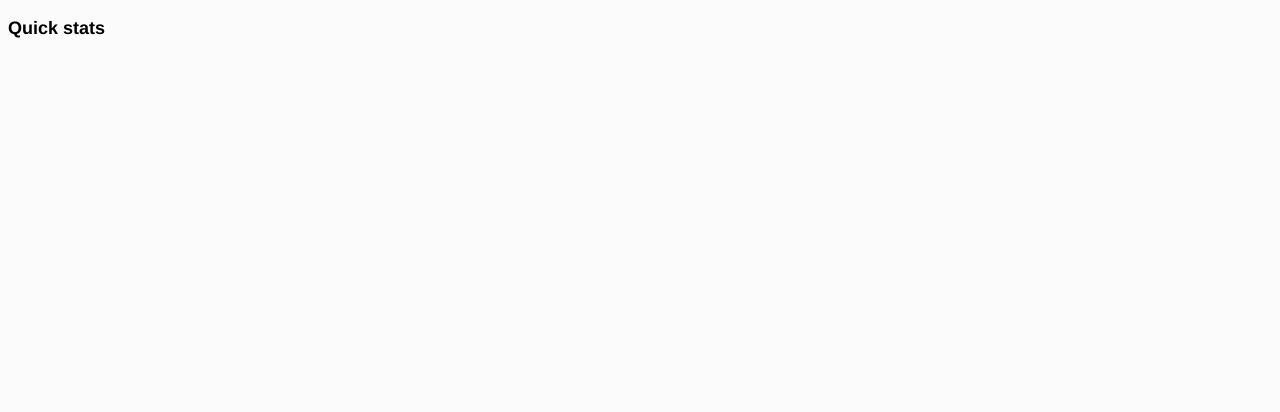
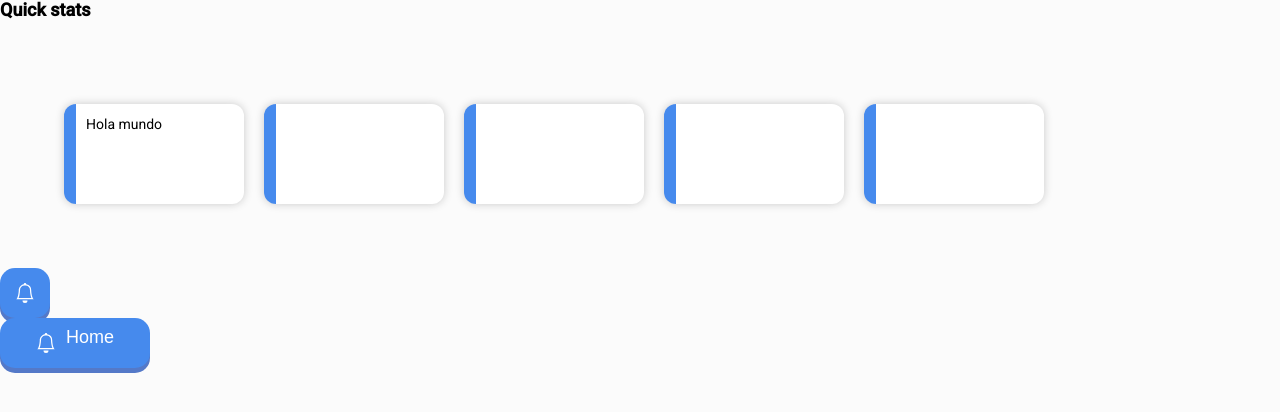
Before and after one commit to DyxBenjamin/open-school, an Angular app: page /teachers in a window 1280 px wide. Shown: the top 412 px of the page. Built offline with nearby package versions, Linux system fonts and the light colour scheme.

Commit message:
sass buttons styles

```diff
--- a/angular.json
+++ b/angular.json
@@ -23,6 +23,7 @@
               "src/assets"
             ],
             "styles": [
+              "./node_modules/@angular/material/prebuilt-themes/deeppurple-amber.css",
               "src/styles.css"
             ],
             "scripts": []
@@ -90,6 +91,7 @@
               "src/assets"
             ],
             "styles": [
+              "./node_modules/@angular/material/prebuilt-themes/deeppurple-amber.css",
               "src/styles.css"
             ],
             "scripts": []
--- a/package.json
+++ b/package.json
@@ -11,13 +11,17 @@
   "private": true,
   "dependencies": {
     "@angular/animations": "^14.1.0",
+    "@angular/cdk": "^14.1.0",
     "@angular/common": "^14.1.0",
     "@angular/compiler": "^14.1.0",
     "@angular/core": "^14.1.0",
     "@angular/forms": "^14.1.0",
+    "@angular/material": "^14.1.0",
     "@angular/platform-browser": "^14.1.0",
     "@angular/platform-browser-dynamic": "^14.1.0",
     "@angular/router": "^14.1.0",
+    "angular-material-icons": "^0.7.1",
+    "bootstrap-icons": "^1.9.1",
     "rxjs": "~7.5.0",
     "tslib": "^2.3.0",
     "zone.js": "~0.11.4"
--- a/src/app/app.module.ts
+++ b/src/app/app.module.ts
@@ -5,6 +5,8 @@ import { AppComponent } from './app.component';
 import { TeachersComponent } from './teachers/teachers.component';
 import {RouterModule} from "@angular/router";
 import {AppRoutingModule} from "./app.routing.module";
+import {MatIconModule} from "@angular/material/icon";
+import { BrowserAnimationsModule } from '@angular/platform-browser/animations';
 
 @NgModule({
   declarations: [
@@ -14,7 +16,9 @@ import {AppRoutingModule} from "./app.routing.module";
   imports: [
     BrowserModule,
     AppRoutingModule,
-    RouterModule
+    RouterModule,
+    MatIconModule,
+    BrowserAnimationsModule
   ],
   providers: [],
   bootstrap: [AppComponent]
--- a/src/app/teachers/teachers.component.html
+++ b/src/app/teachers/teachers.component.html
@@ -1,3 +1,27 @@
 <section class='teachers' >
   <p class='medium-label' >Quick stats</p>
+  <div class='quick-stats-container'>
+    <div class = 'small-card' >Hola mundo</div >
+    <div class = 'small-card' ></div >
+    <div class = 'small-card' ></div >
+    <div class = 'small-card' ></div >
+    <div class = 'small-card' ></div >
+  </div>
+
+  <button class='small-icon-button'>
+    <svg xmlns="http://www.w3.org/2000/svg" width="20" height="20" fill="currentColor" class="bi bi-bell" viewBox="0 0 16 16">
+      <path d="M8 16a2 2 0 0 0 2-2H6a2 2 0 0 0 2 2zM8 1.918l-.797.161A4.002 4.002 0 0 0 4 6c0 .628-.134 2.197-.459 3.742-.16.767-.376 1.566-.663 2.258h10.244c-.287-.692-.502-1.49-.663-2.258C12.134 8.197 12 6.628 12 6a4.002 4.002 0 0 0-3.203-3.92L8 1.917zM14.22 12c.223.447.481.801.78 1H1c.299-.199.557-.553.78-1C2.68 10.2 3 6.88 3 6c0-2.42 1.72-4.44 4.005-4.901a1 1 0 1 1 1.99 0A5.002 5.002 0 0 1 13 6c0 .88.32 4.2 1.22 6z"/>
+    </svg>
+  </button>
+
+  <button class='wide-button'>
+    <svg xmlns="http://www.w3.org/2000/svg" width="20" height="20" fill="currentColor" class="bi bi-bell" viewBox="0 0 16 16">
+      <path d="M8 16a2 2 0 0 0 2-2H6a2 2 0 0 0 2 2zM8 1.918l-.797.161A4.002 4.002 0 0 0 4 6c0 .628-.134 2.197-.459 3.742-.16.767-.376 1.566-.663 2.258h10.244c-.287-.692-.502-1.49-.663-2.258C12.134 8.197 12 6.628 12 6a4.002 4.002 0 0 0-3.203-3.92L8 1.917zM14.22 12c.223.447.481.801.78 1H1c.299-.199.557-.553.78-1C2.68 10.2 3 6.88 3 6c0-2.42 1.72-4.44 4.005-4.901a1 1 0 1 1 1.99 0A5.002 5.002 0 0 1 13 6c0 .88.32 4.2 1.22 6z"/>
+    </svg>
+    <p>
+      Home
+    </p>
+  </button>
+
+
 </section>
--- a/src/app/teachers/teachers.component.scss
+++ b/src/app/teachers/teachers.component.scss
@@ -1 +1,16 @@
 @import '../../sass/components/labels.scss';
+@import '../../sass/components/cards.scss';
+@import '../../sass/components/buttons';
+
+.teachers{
+  height: 100vh;
+  width: 100vw;
+  }
+
+.quick-stats-container {
+  display: flex;
+  flex-direction: row;
+  gap: 20px;
+  margin-top: 20px;
+  padding: 5%;
+}
--- a/src/index.html
+++ b/src/index.html
@@ -6,8 +6,11 @@
   <base href="/">
   <meta name="viewport" content="width=device-width, initial-scale=1">
   <link rel="icon" type="image/x-icon" href="favicon.ico">
+  <link rel="preconnect" href="https://fonts.gstatic.com">
+  <link href="https://fonts.googleapis.com/css2?family=Roboto:wght@300;400;500&display=swap" rel="stylesheet">
+  <link href="https://fonts.googleapis.com/icon?family=Material+Icons" rel="stylesheet">
 </head>
-<body>
+<body class="mat-typography">
   <app-root></app-root>
 </body>
 </html>
--- a/src/sass/components/buttons.scss
+++ b/src/sass/components/buttons.scss
@@ -0,0 +1,50 @@
+.small-icon-button{
+  display: grid;
+  place-content: center;
+  background: #468aed;
+  height: 50px;
+  width: 50px;
+  border-radius: 15px;
+  border: none;
+  color: white;
+  box-shadow:0 5px 0 #5479c8;
+  font-size: 18px;
+
+  &:hover{
+    background: #6499E5;
+    box-shadow:0 5px 0 #5479c8;
+    }
+
+  &:active{
+    background: #5479c8;
+    transform: translate(0, 5px);
+    box-shadow: none;
+    }
+  }
+
+.wide-button{
+  display: flex;
+  flex-direction: row;
+  align-items: center;
+  justify-content: center;
+  gap: 10px;
+  background: #468aed;
+  height: 50px;
+  width: 150px;
+  border-radius: 15px;
+  border: none;
+  color: white;
+  box-shadow:0 5px 0 #5479c8;
+  font-size: 18px;
+
+  &:hover{
+    background: #6499E5;
+    box-shadow:0 5px 0 #5479c8;
+    }
+
+  &:active{
+    background: #5479c8;
+    transform: translate(0, 5px);
+    box-shadow: none;
+    }
+  }
--- a/src/sass/components/cards.scss
+++ b/src/sass/components/cards.scss
@@ -0,0 +1,10 @@
+.small-card{
+  box-sizing: border-box;
+  width: 180px;
+  height: 100px;
+  border-radius: 12px;
+  padding: 10px;
+  background-color: #fff;
+  box-shadow: 0 0 8px #C9C9C9;
+  border-left: 12px solid #468aed;
+  }
--- a/src/sass/components/labels.scss
+++ b/src/sass/components/labels.scss
@@ -1,3 +1,8 @@
+.small-label{
+  font-size: 12px;
+  font-weight: bold;
+}
+
 .medium-label{
   font-size: 18px;
   font-weight: bold;
@@ -7,3 +12,8 @@
   font-size: 24px;
   font-weight: bold;
 }
+
+.massive-label{
+  font-size: 36px;
+  font-weight: bold;
+}
--- a/src/styles.css
+++ b/src/styles.css
@@ -3,3 +3,6 @@ body{
   background: #fbfbfb;
   font-family: Helvetica, sans-serif;
 }
+
+html, body { height: 100%; }
+body { margin: 0; font-family: Roboto, "Helvetica Neue", sans-serif; }
```
Also changed, not shown: 1 other file (tests, documents, lock files or other folders).
